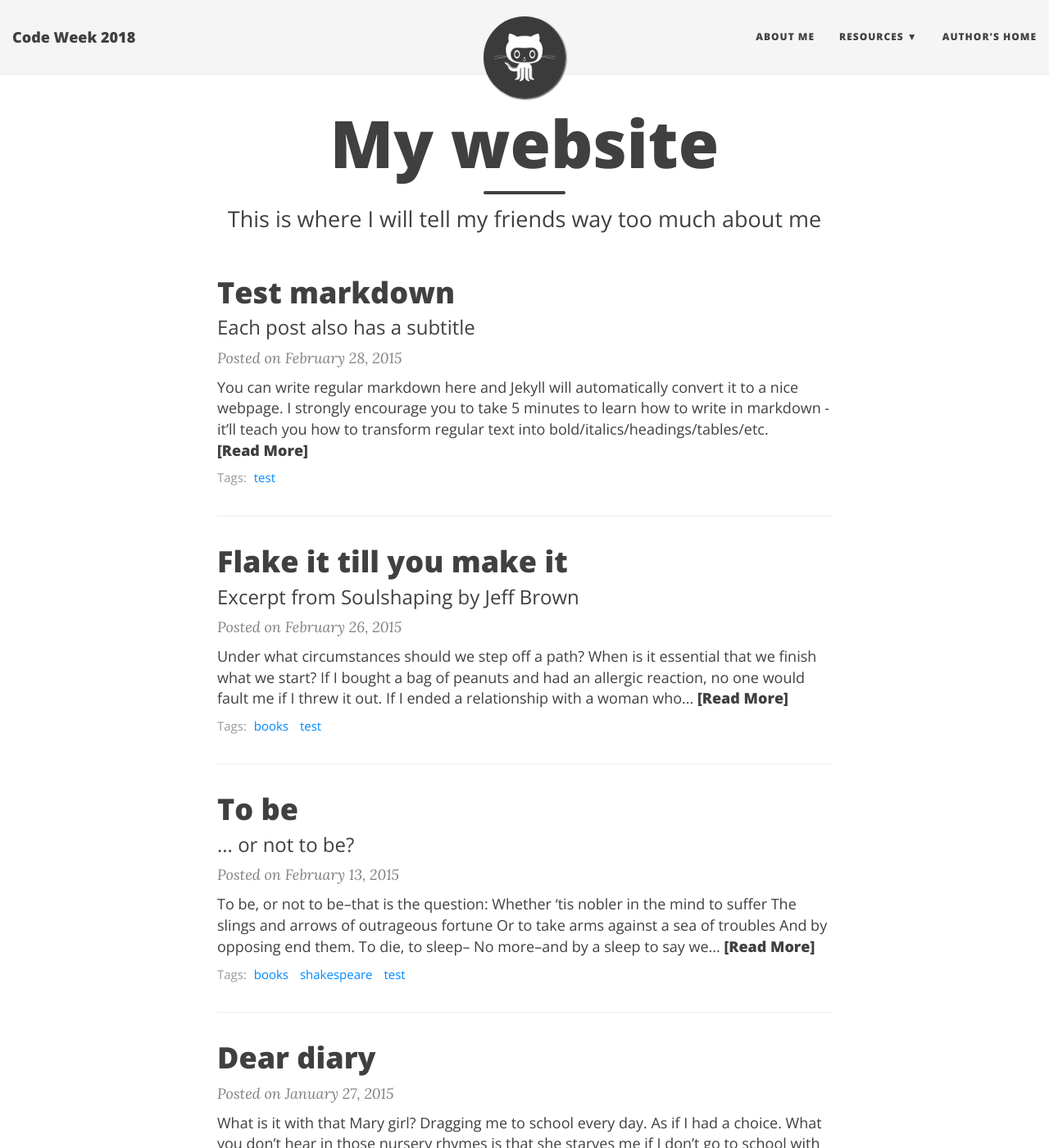
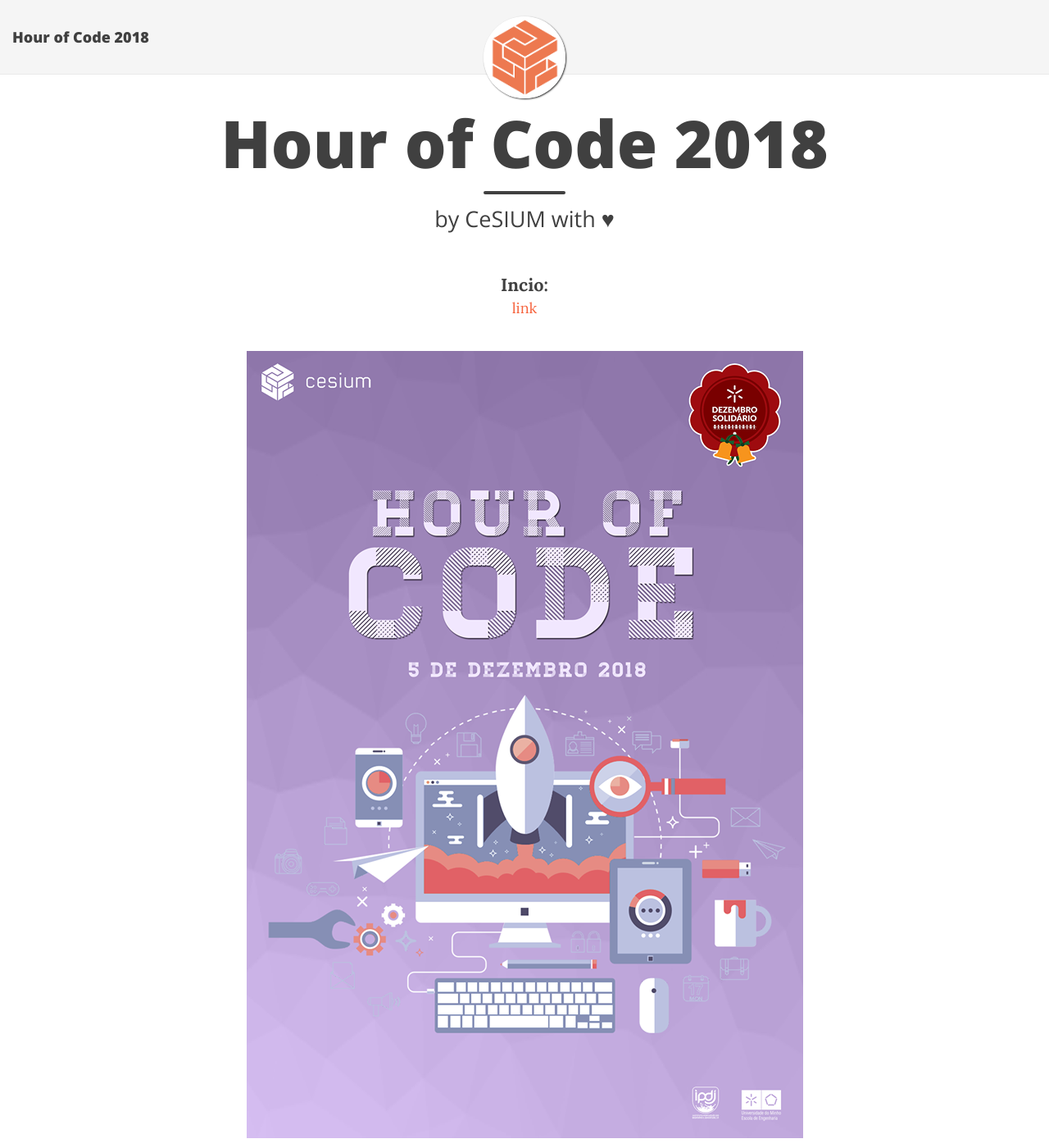
Before and after one commit to mickaelbrandao/CodeWeek2018, a Jekyll site: the page built from index.html, in a window 1280 px wide and 1400 px high. Shown: the whole window at 82% size. Built offline with Jekyll 4.4.1, drawn with Linux system fonts in a browser that asks for light colours; nearby versions of some CDN libraries; the list of posts is cut into pages by our own code; some of the changed text lies outside the part shown.

Commit message:
Forma geral. falta meter links e pdfs

```diff
--- a/_config.yml
+++ b/_config.yml
@@ -14,25 +14,25 @@
 # Of course don't forget to change the username and projectname to YOUR username and project
 
 # Name of website
-title: Code Week 2018
+title: Hour of Code 2018
 
 # Short description of your site
-description: A virtual proof that name is awesome!
+description: Programação do jogo 'Snake' em ocasião da Hour of Code da semana de 3 de dezembro de 2018. By CeSIUM with ♥
 
 # --- Navigation bar options --- #
 
 # List of links in the navigation bar
 navbar-links:
-  About Me: "aboutme"
-  Resources:
-    - Beautiful Jekyll: "http://deanattali.com/beautiful-jekyll/"
-    - Learn markdown: "http://www.markdowntutorial.com/"
-    - GitHub Pages: "https://pages.github.com/"
-  Author's home: "http://deanattali.com"
+  # About Me: "aboutme"
+  # Resources:
+  #   - Beautiful Jekyll: "http://deanattali.com/beautiful-jekyll/"
+  #   - Learn markdown: "http://www.markdowntutorial.com/"
+  #   - GitHub Pages: "https://pages.github.com/"
+  # Author's home: "http://deanattali.com"
 
 # Image to show in the navigation bar - image must be a square (width = height)
 # Remove this parameter if you don't want an image in the navbar
-avatar: "/img/avatar-icon.png"
+avatar: "/img/cesium_logo.png"
 
 # If you want to have an image logo in the top-left corner instead of the title text,
 # then specify the following parameter
@@ -46,8 +46,8 @@
 navbar-text-col: "#404040"
 navbar-children-col: "#F5F5F5"
 page-col: "#FFFFFF"
-link-col: "#008AFF"
-hover-col: "#0085A1"
+link-col: "#f6633d"
+hover-col: "#f6633d"
 footer-col: "#F5F5F5"
 footer-text-col: "#777777"
 footer-link-col: "#404040"
@@ -64,18 +64,18 @@
 # Change all these values or delete the ones you don't want.
 # Important: you must keep the "name" parameter, everything else you can remove
 author:
-  name: Some Person
+  name:
 
 # Select your active Social Network Links.
 # Uncomment the links you want to show in the footer and add your information to each link.
 # You can reorder the items to define the link order.
 # If you want to add a new link that isn't here, you'll need to also edit the file _data/SocialNetworks.yml
 social-network-links:
-  rss: true
-  email: "someone@example.com"
-  facebook: daattali
-  github: daattali
-  twitter: daattali
+#  rss: true
+#  email: "someone@example.com"
+#  facebook: daattali
+#  github: daattali
+#  twitter: daattali
 #  reddit: yourname
 #  google-plus: +DeanAttali
 #  linkedin: daattali
@@ -92,14 +92,14 @@
 
 # Select which share links to show in posts
 share-links-active:
-  twitter: true
-  facebook: true
+  twitter: false
+  facebook: false
   google: false
-  linkedin: true
+  linkedin: false
 
 # How to display the link to the website in the footer
 # Remove this if you don't want a link in the footer
-url-pretty: "MyWebsite.com"  # eg. "deanattali.com/beautiful-jekyll"
+url-pretty: "http://www.cesium.di.uminho.pt/"  # eg. "deanattali.com/beautiful-jekyll"
 
 # --- Web Statistics Section --- #
 
--- a/aboutme.md
+++ /dev/null
@@ -1,16 +0,0 @@
----
-layout: page
-title: About me
-subtitle: Why you'd want to go on a date with me
----
-
-My name is Inigo Montoya. I have the following qualities:
-
-- I rock a great mustache
-- I'm extremely loyal to my family
-
-What else do you need?
-
-### my history
-
-To be honest, I'm having some trouble remembering right now, so why don't you just watch [my movie](http://en.wikipedia.org/wiki/The_Princess_Bride_%28film%29) and it will answer **all** your questions.
--- a/index.html
+++ b/index.html
@@ -1,72 +1,19 @@
 ---
 layout: page
-title: My website
-subtitle: This is where I will tell my friends way too much about me
+title: Hour of Code 2018
+subtitle: by CeSIUM with ♥
 use-site-title: true
 ---
 
-<div class="posts-list">
-  {% for post in paginator.posts %}
-  <article class="post-preview">
-    <a href="{{ post.url | prepend: site.baseurl }}">
-	  <h2 class="post-title">{{ post.title }}</h2>
+<div style="margin-bottom: 40px; margin-top: 30px;">
+    <center>
 
-	  {% if post.subtitle %}
-	  <h3 class="post-subtitle">
-	    {{ post.subtitle }}
-	  </h3>
-	  {% endif %}
-    </a>
+        <big><b>Incio:</b></big>
+        <br>
+        <a href="link 1"> link </a>
 
-    <p class="post-meta">
-      Posted on {{ post.date | date: "%B %-d, %Y" }}
-    </p>
-
-    <div class="post-entry-container">
-      {% if post.image %}
-      <div class="post-image">
-        <a href="{{ post.url | prepend: site.baseurl }}">
-          <img src="{{ post.image }}">
-        </a>
-      </div>
-      {% endif %}
-      <div class="post-entry">
-        {{ post.excerpt | strip_html | xml_escape | truncatewords: site.excerpt_length }}
-        {% assign excerpt_word_count = post.excerpt | number_of_words %}
-        {% if post.content != post.excerpt or excerpt_word_count > site.excerpt_length %}
-          <a href="{{ post.url | prepend: site.baseurl }}" class="post-read-more">[Read&nbsp;More]</a>
-        {% endif %}
-      </div>
-    </div>
-
-    {% if post.tags.size > 0 %}
-    <div class="blog-tags">
-      Tags:
-      {% if site.link-tags %}
-      {% for tag in post.tags %}
-      <a href="{{ site.baseurl }}/tags#{{- tag -}}">{{- tag -}}</a>
-      {% endfor %}
-      {% else %}
-        {{ post.tags | join: ", " }}
-      {% endif %}
-    </div>
-    {% endif %}
-
-   </article>
-  {% endfor %}
+    </center>
 </div>
 
-{% if paginator.total_pages > 1 %}
-<ul class="pager main-pager">
-  {% if paginator.previous_page %}
-  <li class="previous">
-    <a href="{{ paginator.previous_page_path | prepend: site.baseurl | replace: '//', '/' }}">&larr; Newer Posts</a>
-  </li>
-  {% endif %}
-  {% if paginator.next_page %}
-  <li class="next">
-    <a href="{{ paginator.next_page_path | prepend: site.baseurl | replace: '//', '/' }}">Older Posts &rarr;</a>
-  </li>
-  {% endif %}
-</ul>
-{% endif %}
+
+<img style="display:block; margin:auto;" src="{{ site.baseurl }}/img/hour_of_code_poster.png">
```
Also changed, not shown: favicon.ico (added), img/cesium_logo.png (added), img/codeweek.png (added), img/hour_of_code_poster.png (added).
